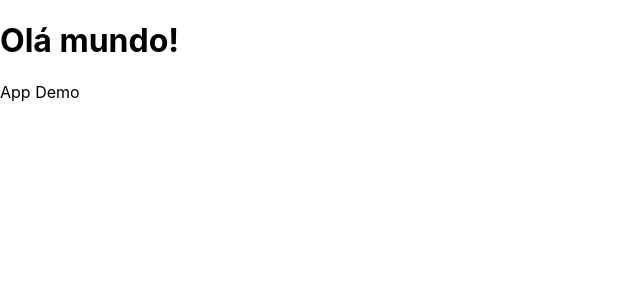
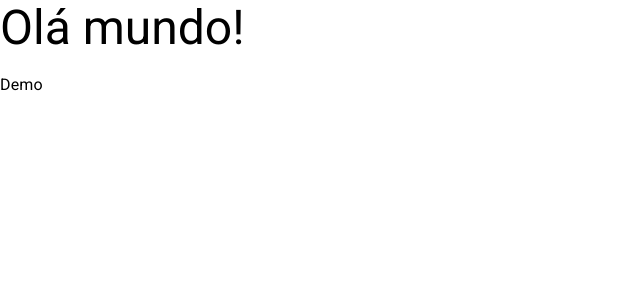
Before and after one commit to jeanbarcellos/reactjs.project-demo-001, a React (Create React App) app: page / in a window 1280 px wide. Shown: the top 300 px of the page, without its empty margins (0-640 px from the left). Built offline with nearby package versions, Linux system fonts and the light colour scheme.

Commit message:
Configuração do Material-UI

```diff
--- a/public/index.html
+++ b/public/index.html
@@ -5,16 +5,18 @@
     <link rel="icon" href="%PUBLIC_URL%/favicon.ico" />
     <meta name="viewport" content="width=device-width, initial-scale=1" />
     <meta name="theme-color" content="#000000" />
-    <meta
-      name="description"
-      content="Web site created using create-react-app"
-    />
+    <meta name="description" content="Web site created using create-react-app" />
+
     <link rel="apple-touch-icon" href="%PUBLIC_URL%/logo192.png" />
     <!--
       manifest.json provides metadata used when your web app is installed on a
       user's mobile device or desktop. See https://developers.google.com/web/fundamentals/web-app-manifest/
     -->
     <link rel="manifest" href="%PUBLIC_URL%/manifest.json" />
+
+    <link rel="stylesheet" href="https://fonts.googleapis.com/css?family=Roboto:300,400,500,700&display=swap" />
+    <link rel="stylesheet" href="https://fonts.googleapis.com/icon?family=Material+Icons" />
+
     <!--
       Notice the use of %PUBLIC_URL% in the tags above.
       It will be replaced with the URL of the `public` folder during the build.
--- a/src/app/App.js
+++ b/src/app/App.js
@@ -1,11 +1,20 @@
 import React from 'react';
+import { ThemeProvider } from '@material-ui/styles';
+import theme from './config/theme';
+import { Typography } from '@material-ui/core';
 
 const App = () => {
   return (
-    <div className='App'>
-      <h1>Olá mundo!</h1>
-      <p>App Demo</p>
-    </div>
+    <ThemeProvider theme={theme}>
+      <div className='App'>
+        <Typography variant='h3' component='h1' gutterBottom>
+          Olá mundo!
+        </Typography>
+        <Typography variante='p' component='p' gutterBottom>
+          Demo
+        </Typography>
+      </div>
+    </ThemeProvider>
   )
 }
 
--- /dev/null
+++ b/src/app/config/theme.js
@@ -0,0 +1,13 @@
+import { createTheme } from '@material-ui/core/styles'
+import { orange } from '@material-ui/core/colors'
+
+const theme = createTheme({
+  palette: {
+    type: 'light'
+  },
+  status: {
+    danger: orange[500]
+  }
+})
+
+export default theme
```
